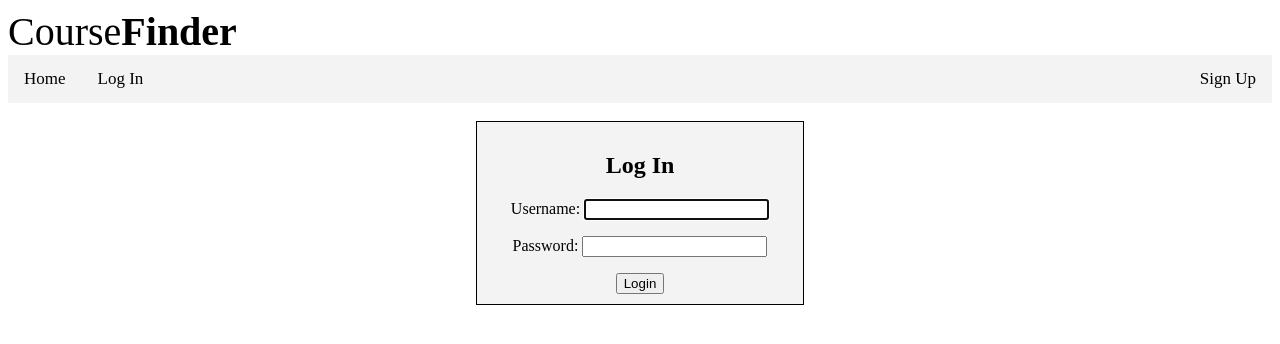
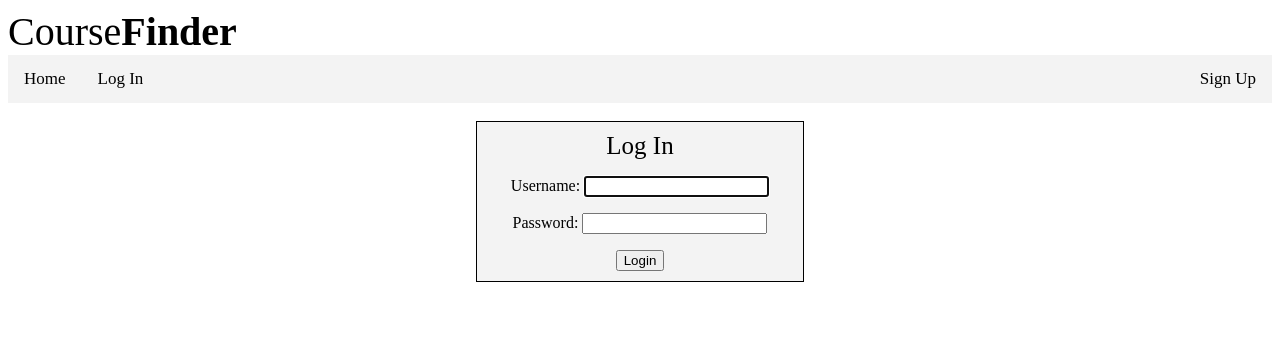
Before and after one commit to avandolder/311-project, a Django app: page /login/ in a window 1280 px wide. Shown: the top 344 px of the page. Run offline with Django 3.2, Linux system fonts and the light colour scheme.

Commit message:
Minor change to login form

```diff
--- a/finder/templates/finder/login.html
+++ b/finder/templates/finder/login.html
@@ -7,7 +7,7 @@
 	<br>
 	  <div class="loginMenu">
 	  <center>
-	  <h2>Log In</h2>
+	  <div style="font-size:25px;">Log In</div>
 	  <form method="post">
     	{% csrf_token %}
    	 {{ form.as_p }}
```
